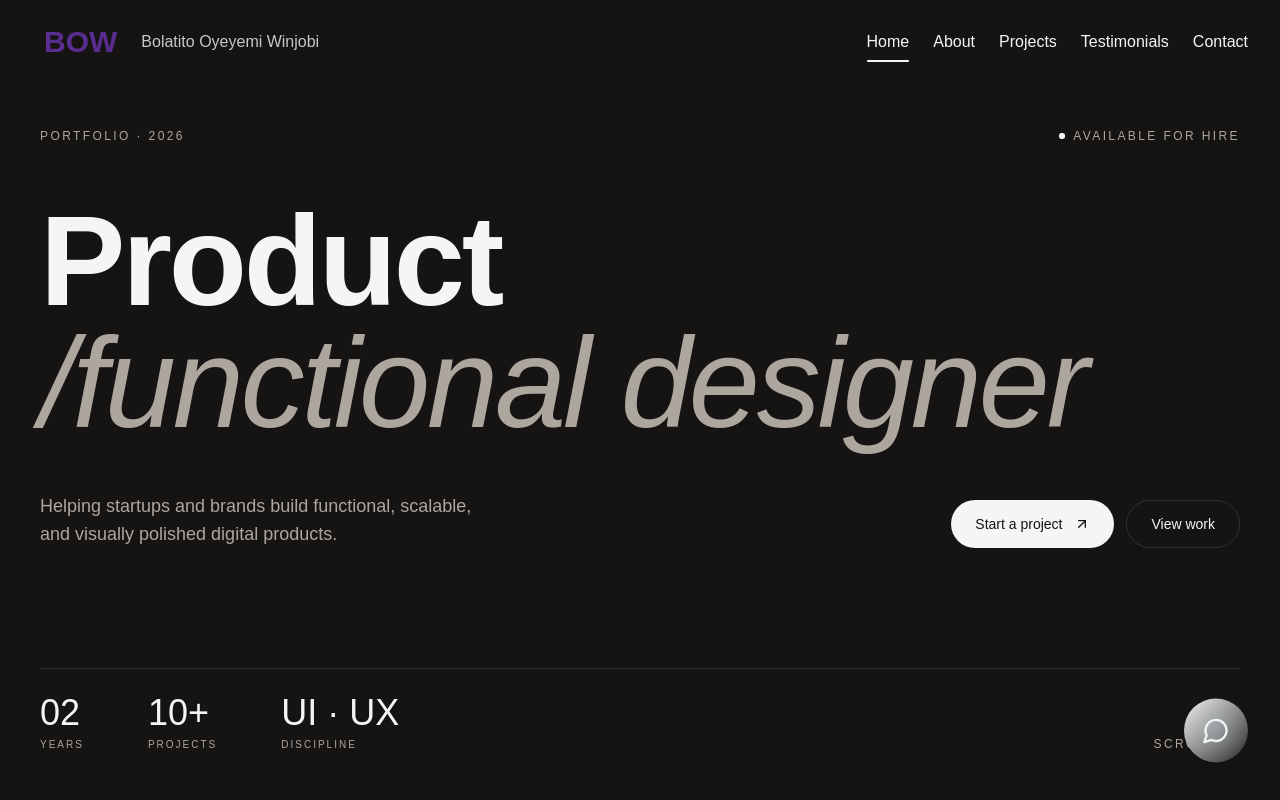
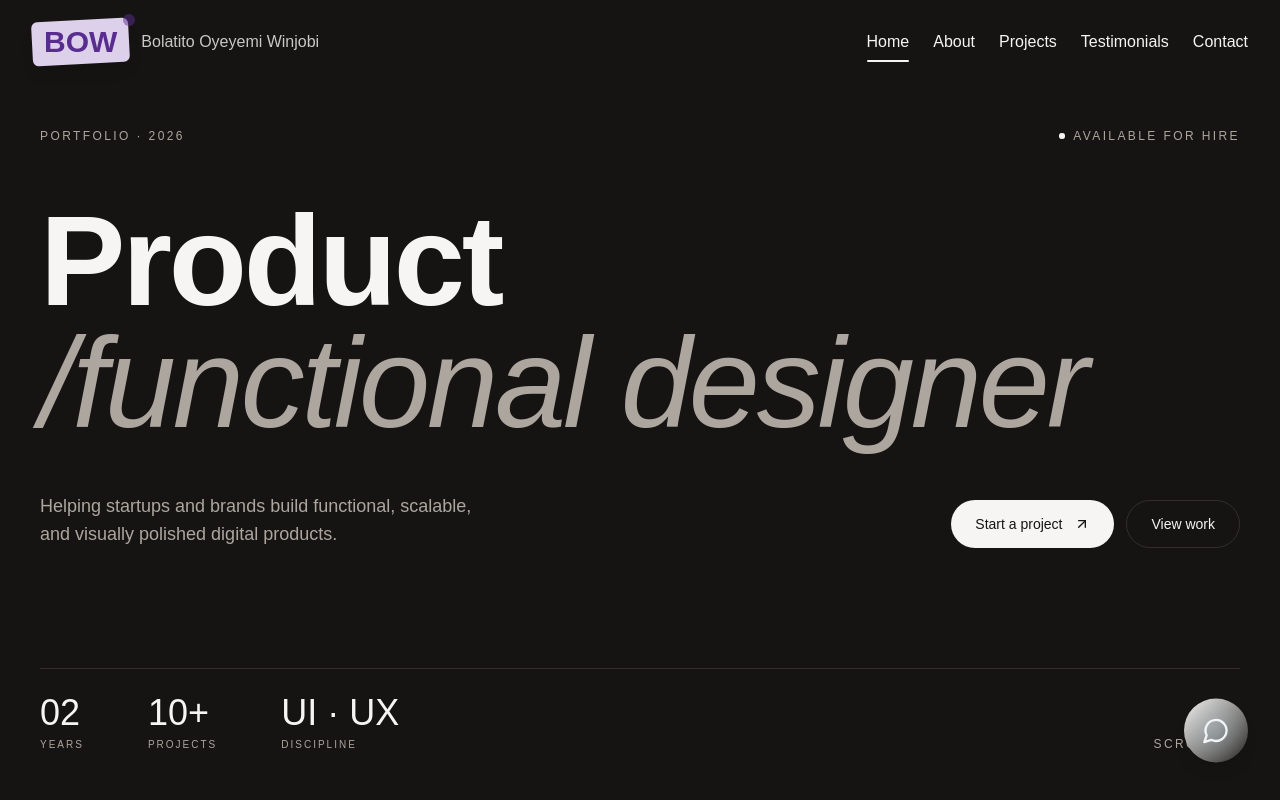
Before and after one commit to BOW-thepm/bolatito-oyeyemi-winjobi, a React (Vite) app: page / in a window 1280 px wide. Shown: the top 800 px of the page. Built offline with nearby package versions, Linux system fonts and the light colour scheme; a web font is replaced by a local one.

Commit message:
Changes
Co-authored-by: BOW-thepm <174844559+BOW-thepm@users.noreply.github.com>

```diff
--- a/tailwind.config.ts
+++ b/tailwind.config.ts
@@ -64,31 +64,31 @@ export default {
 					ring: 'hsl(var(--sidebar-ring))'
 				},
 				// Brand colors for direct use
-				'dusty-rose': {
-					DEFAULT: '#D28E8E',
-					50: '#F5EAEA',
-					100: '#EDDBDB',
-					200: '#DFBDBD',
-					300: '#D19E9E',
-					400: '#C47F7F',
-					500: '#D28E8E',
-					600: '#B67171',
-					700: '#9A5454',
-					800: '#7E3737',
-					900: '#621A1A'
+				'deep-purple': {
+					DEFAULT: '#5B2E91',
+					50: '#EDE6F5',
+					100: '#DDD0EB',
+					200: '#BCA6D6',
+					300: '#9B7CC2',
+					400: '#7A52AE',
+					500: '#5B2E91',
+					600: '#4E257D',
+					700: '#411C69',
+					800: '#341355',
+					900: '#270A41'
 				},
-				'sage-green': {
-					DEFAULT: '#B9C4B5',
-					50: '#F0F2EF',
-					100: '#E5E9E2',
-					200: '#D5DBD1',
-					300: '#C5CCC0',
-					400: '#B5BFAF',
-					500: '#B9C4B5',
-					600: '#A0AC9B',
-					700: '#879481',
-					800: '#6E7C67',
-					900: '#55644D'
+				'powder-blue': {
+					DEFAULT: '#AEC6CF',
+					50: '#F2F6F8',
+					100: '#E5EDF1',
+					200: '#D8E4E9',
+					300: '#CBDBE2',
+					400: '#BED2DA',
+					500: '#AEC6CF',
+					600: '#9BB5BE',
+					700: '#88A4AD',
+					800: '#75939C',
+					900: '#62828B'
 				}
 			},
 			borderRadius: {
```
